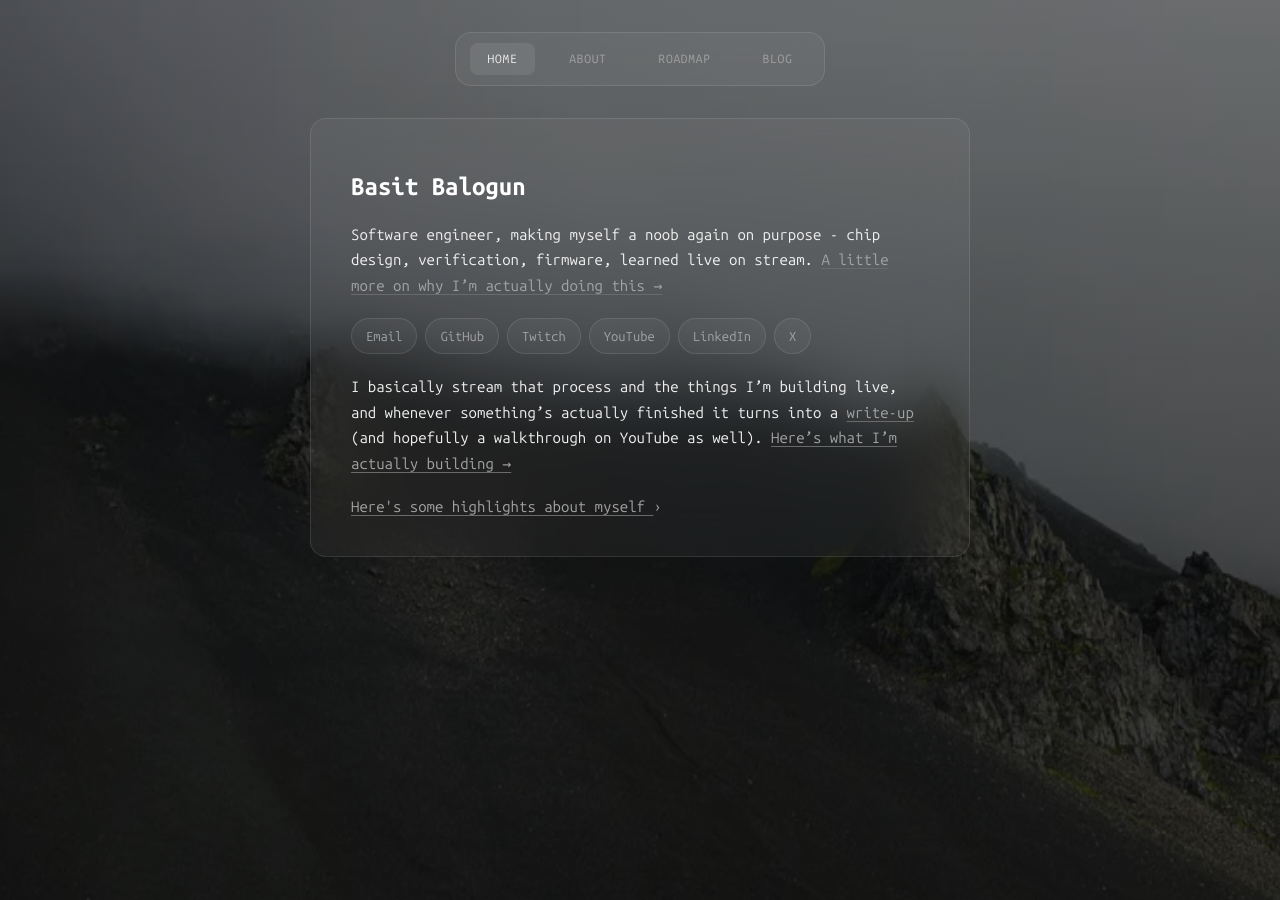
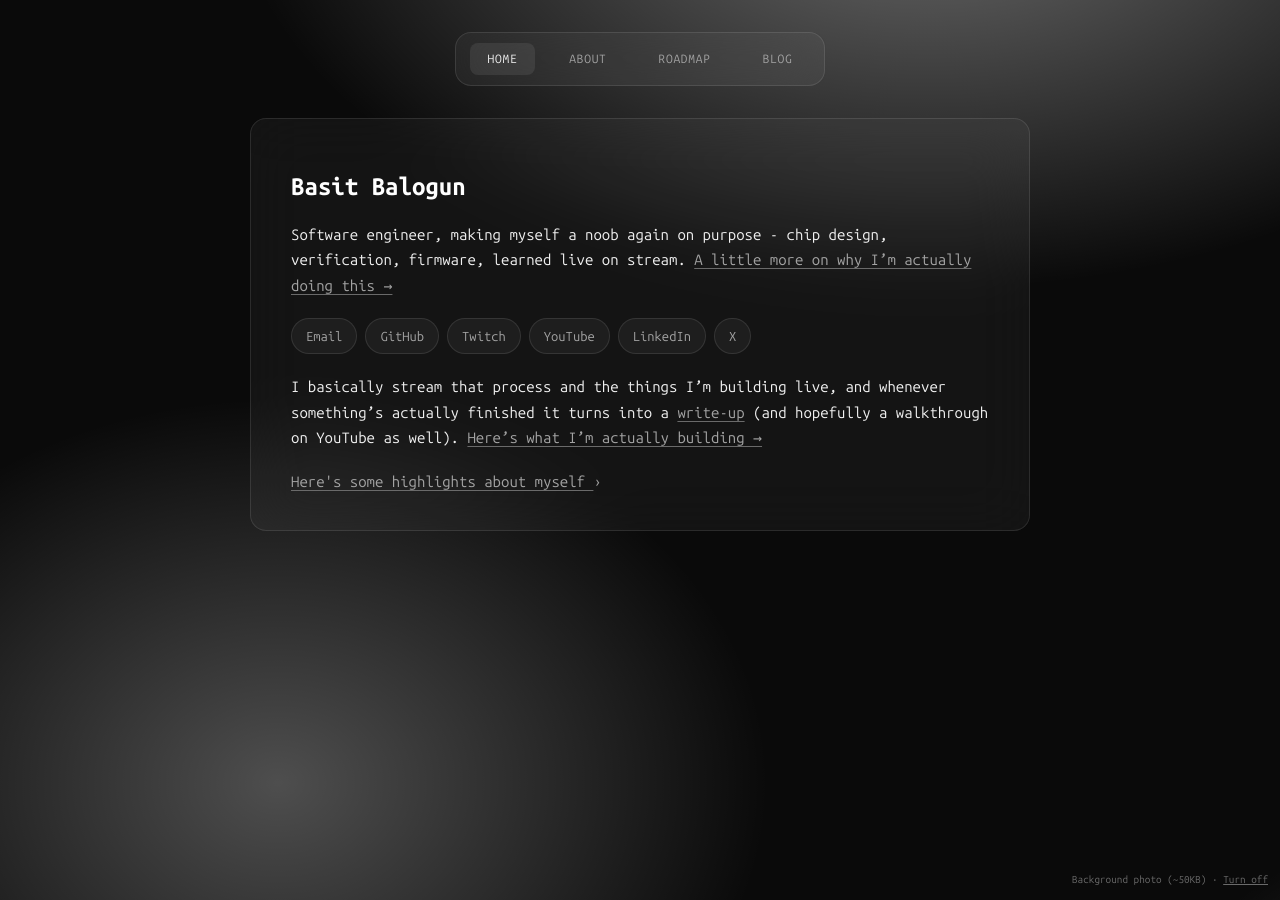
Before and after one commit to Basit-Balogun10/Basit-Balogun10.github.io, a Jekyll site: the page built from index.md, in a window 1280 px wide. Built offline with Jekyll 4.4.1, drawn with Linux system fonts in a browser that asks for light colours.

Commit message:
View Transitions, real Ken Burns effect, disable toggle, wider layout, sticky header, mobile fix
- @view-transition CSS rule for smooth cross-page fades on real
  navigation (no framework, no JS -- Chromium supports it now,
  everything else just navigates normally like before).
- Background photo now uses a proper Ken Burns effect (oversized
  layer, transform: scale+translate), ported from the same technique
  in the Lively Wallpaper generator script -- replaces the earlier
  background-position approach, which couldn't do a real zoom since
  transform doesn't apply to a plain CSS `background` property.
- Flat-gradient drift (the non-photo fallback) made more noticeable:
  bigger travel distance, slightly faster.
- Small #bg-note control (bottom-right, tiny, easy to ignore) states
  the photo's cost (~50KB) and lets a visitor turn it off/on, stored
  in localStorage. Deliberately not a settings panel -- one line, one
  button. Silent (no note shown at all) when Data Saver is on, since
  that's an environment-level decision already made upstream.
- Main content area widened 700px -> 820px.
- Header/nav now sticky on scroll.
- First real mobile pass: a max-width:480px media query fixing
  padding that was eating way too much of a narrow screen (40px
  glass-panel padding + 20px outer padding was leaving ~255px of
  actual text width on a 375px phone, hence the cramped wrapping).

```diff
--- a/_layouts/default.html
+++ b/_layouts/default.html
@@ -26,6 +26,14 @@
 
   * { box-sizing: border-box; }
 
+  /* Smooth cross-fade between pages on real (non-SPA) navigation.
+     No JS, no framework -- just a CSS opt-in. Chromium supports it
+     today; unsupported browsers just get normal instant navigation,
+     same as before this rule existed. */
+  @view-transition {
+    navigation: auto;
+  }
+
   /* Gradients are layered directly on body's own background (not a
      separate ::before with z-index) -- that avoids any stacking-context
      ambiguity, since body itself isn't positioned and z-index on an
@@ -39,36 +47,52 @@
     padding: 0;
     min-height: 100vh;
     background:
-      radial-gradient(ellipse 1000px 600px at 50% -10%, rgba(255,255,255,0.35), transparent 70%),
-      radial-gradient(ellipse 700px 550px at 15% 60%, rgba(255,255,255,0.22), transparent 70%),
-      radial-gradient(ellipse 700px 550px at 85% 90%, rgba(255,255,255,0.22), transparent 70%),
+      radial-gradient(ellipse 1000px 600px at 50% -10%, rgba(255,255,255,0.42), transparent 70%),
+      radial-gradient(ellipse 700px 550px at 15% 60%, rgba(255,255,255,0.28), transparent 70%),
+      radial-gradient(ellipse 700px 550px at 85% 90%, rgba(255,255,255,0.28), transparent 70%),
       #0a0a0a;
     /* Larger than the viewport so background-position has room to
        actually pan -- without this, the gradients already cover
        100% of the element and shifting position has nothing visible
        to do. */
-    background-size: 130% 130%;
+    background-size: 145% 145%;
     background-attachment: fixed;
-    animation: drift 30s ease-in-out infinite alternate;
+    animation: drift 24s ease-in-out infinite alternate;
     color: var(--text);
     font-family: 'Ubuntu Mono', 'Cascadia Mono', 'SF Mono', Consolas, Menlo, monospace;
     line-height: 1.7;
   }
 
-  /* Swapped in by JS once a randomly-picked background photo has
-     actually finished loading (see script at the bottom) -- the plain
-     gradient above is the real fallback, not a placeholder: it's what
-     stays if JS fails, if the image errors, or if the visitor has
-     Data Saver on (checked before the image is ever requested). */
-  html.bg-photo, body.bg-photo {
+  /* Real Ken Burns (zoom + pan on a still image), same mechanism as
+     Lively Wallpaper's generator: an oversized layer (124% width/height,
+     inset -12% top/left so zoom/pan never reveals empty edges) animated
+     via transform, not background-position -- transform is what lets
+     this actually scale smoothly instead of just panning. Swapped in by
+     JS once a randomly-picked photo has finished loading; the plain
+     drifting gradient above is the real fallback (no-JS, image load
+     failure, Data Saver, or the visitor turning it off), not a
+     placeholder. */
+  .bg-photo-layer {
+    display: none;
+    position: fixed;
+    top: -12%;
+    left: -12%;
+    width: 124%;
+    height: 124%;
+    z-index: -1;
     background-image:
       linear-gradient(rgba(10,10,10,0.55), rgba(10,10,10,0.75)),
       var(--bg-photo);
-    background-size: cover, 130% 130%;
+    background-size: cover;
+    background-position: center;
+    animation: kenburns 42s ease-in-out infinite alternate;
   }
+  body.bg-photo .bg-photo-layer { display: block; }
+  body.bg-photo { animation: none; }
 
   @media (prefers-reduced-motion: reduce) {
     html, body { animation: none; }
+    .bg-photo-layer { animation: none; }
   }
 
   .glass {
@@ -80,9 +104,12 @@
   }
 
   header {
-    max-width: 700px;
+    max-width: 820px;
     margin: 0 auto;
     padding: 32px 20px 0 20px;
+    position: sticky;
+    top: 0;
+    z-index: 20;
   }
 
   nav {
@@ -107,7 +134,7 @@
   nav a.active { color: var(--text); background: var(--glass-strong); }
 
   main {
-    max-width: 700px;
+    max-width: 820px;
     margin: 0 auto;
     padding: 0 20px 80px 20px;
   }
@@ -124,7 +151,12 @@
 
   @keyframes drift {
     from { background-position: 0% 0%; }
-    to { background-position: 10% 6%; }
+    to { background-position: 20% 14%; }
+  }
+
+  @keyframes kenburns {
+    from { transform: scale(1) translate(0%, 0%); }
+    to { transform: scale(1.15) translate(-2.5%, 2%); }
   }
 
   h1, h2, h3 {
@@ -257,9 +289,52 @@
   .post-list-item a:hover { color: var(--text-dim); }
 
   .empty-note { color: var(--text-dimmer); font-size: 14px; }
+
+  /* Only shown once a background photo has actually loaded and is
+     showing -- deliberately small and easy to ignore, not a settings
+     panel. Says what it costs, gives a one-click way to turn it off,
+     nothing more. */
+  #bg-note {
+    display: none;
+    position: fixed;
+    bottom: 12px;
+    right: 12px;
+    font-size: 10px;
+    color: var(--text-dimmer);
+    z-index: 10;
+  }
+  #bg-note.visible { display: block; }
+  #bg-note button {
+    font: inherit;
+    font-size: 10px;
+    color: var(--text-dimmer);
+    background: none;
+    border: none;
+    text-decoration: underline;
+    text-decoration-color: var(--text-dimmer);
+    cursor: pointer;
+    padding: 0;
+    transition: color 0.2s ease, text-decoration-color 0.2s ease;
+  }
+  #bg-note button:hover { color: var(--text-dim); text-decoration-color: var(--text-dim); }
+
+  @media (max-width: 480px) {
+    header { padding: 16px 12px 0 12px; }
+    main { padding: 0 12px 60px 12px; }
+    main > .glass { padding: 20px 18px; }
+    nav { gap: 4px; padding: 8px 10px; }
+    nav a { padding: 6px 10px; font-size: 11px; }
+    h1 { font-size: 21px; }
+    h2 { font-size: 16px; margin-top: 30px; }
+    p, ul, ol { font-size: 14px; }
+    .social-links a { padding: 5px 11px; font-size: 12px; }
+    #bg-note { font-size: 9px; bottom: 8px; right: 8px; }
+  }
 </style>
 </head>
 <body>
+
+<div class="bg-photo-layer" aria-hidden="true"></div>
 
 <header>
   <nav class="glass">
@@ -276,17 +351,35 @@
 </div>
 </main>
 
+<div id="bg-note">
+  Background photo (~50KB) &middot; <button id="bg-toggle" type="button">Turn off</button>
+</div>
+
 <script>
 // One random background photo per page load -- not fetched from any
 // live API, just picked from the small pre-optimized set already in
-// this repo (14 images, ~55KB average). Respects Data Saver (skipped
-// entirely, never even requested, if the visitor has it on) and only
-// swaps the CSS in once the image has actually finished loading, so
-// there's no flash of a broken/half-loaded background. The plain
-// gradient in the CSS is the real fallback -- not a placeholder -- for
-// no-JS, image-load-failure, and Data Saver cases alike.
+// this repo (14 images, ~55KB average). Respects Data Saver and a
+// manually-set preference (skipped entirely, never even requested,
+// in either case) and only swaps the CSS in once the image has
+// actually finished loading, so there's no flash of a broken/half-
+// loaded background. The plain gradient in the CSS is the real
+// fallback -- not a placeholder -- for no-JS, image-load-failure,
+// Data Saver, and manually-disabled cases alike.
 (function () {
+  var STORAGE_KEY = 'bg-photo-disabled';
+  var note = document.getElementById('bg-note');
+  var toggle = document.getElementById('bg-toggle');
+
+  // Data Saver is an environment-level signal, not something to surface
+  // UI for -- stay fully silent (no note, no photo, no toggle) rather
+  // than showing a control for something already decided upstream.
   if (navigator.connection && navigator.connection.saveData) return;
+
+  function disabled() {
+    return localStorage.getItem(STORAGE_KEY) === '1';
+  }
+
+  function loadPhoto() {
     var count = 14;
     var pick = 'bg-' + String(Math.floor(Math.random() * count) + 1).padStart(2, '0') + '.webp';
     var url = '/images/bg/' + pick;
@@ -297,6 +390,26 @@
       document.body.classList.add('bg-photo');
     };
     img.src = url;
+  }
+
+  toggle.onclick = function () {
+    var nowDisabled = !disabled();
+    localStorage.setItem(STORAGE_KEY, nowDisabled ? '1' : '0');
+    toggle.textContent = nowDisabled ? 'Turn on' : 'Turn off';
+    if (nowDisabled) {
+      document.documentElement.classList.remove('bg-photo');
+      document.body.classList.remove('bg-photo');
+    } else {
+      loadPhoto();
+    }
+  };
+
+  // The note (and its toggle) is always visible once we get this far,
+  // regardless of current on/off state -- otherwise a disabled photo
+  // has no way back to being re-enabled.
+  toggle.textContent = disabled() ? 'Turn on' : 'Turn off';
+  note.classList.add('visible');
+  if (!disabled()) loadPhoto();
 })();
 
 // .resume-content starts at opacity:0 always (see CSS). Adding
```
Lines whose indentation alone changed are shown as unchanged.
